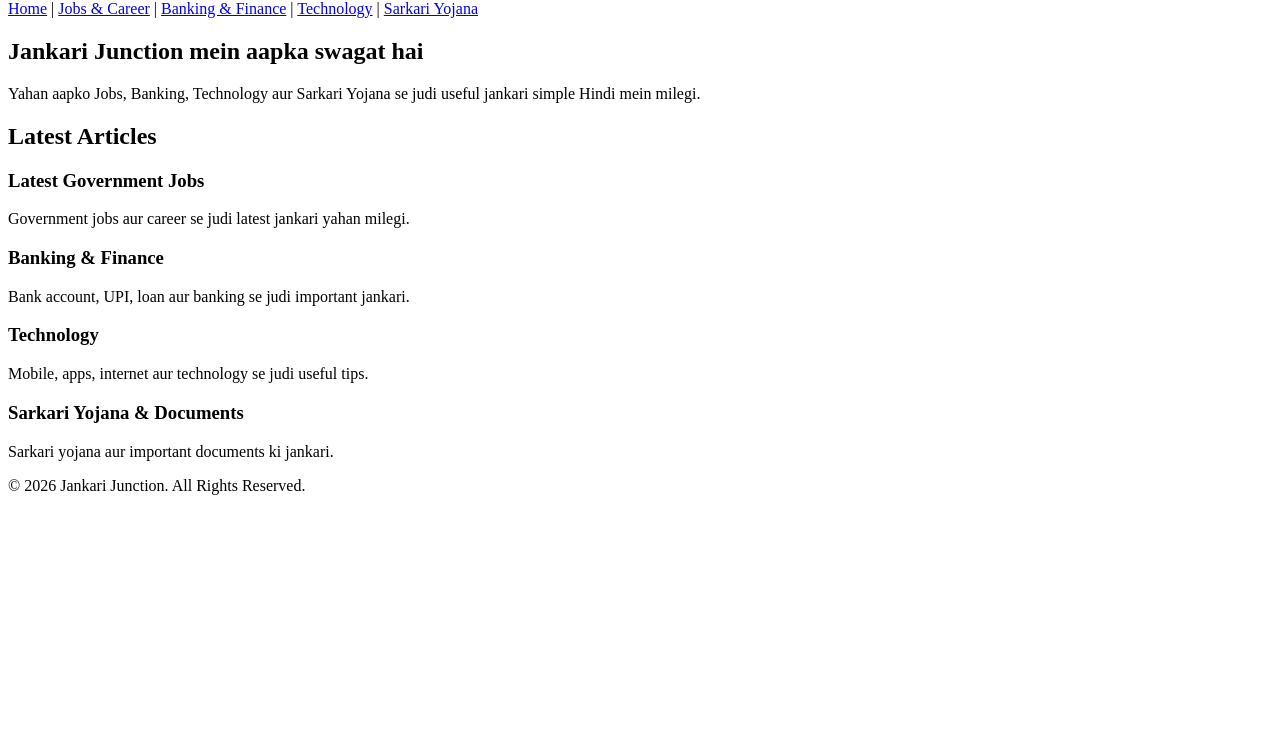
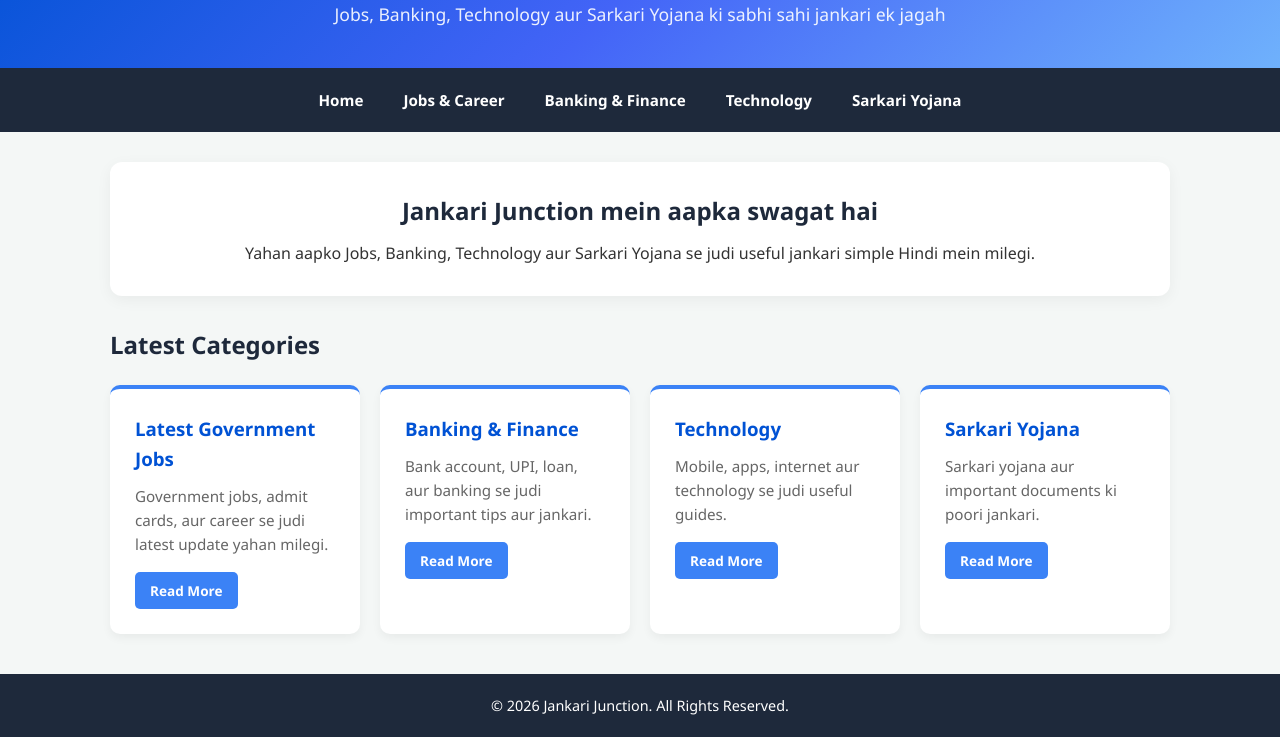
Before and after one commit to amjadchaman9999-source/jankari-junction, a plain HTML site: page index.html in a window 1280 px wide. Shown: the part 114-851 px from the top of the page. Before the commit the page ends 800 px from the top, so only its background shows below. Drawn offline with Linux system fonts and the light colour scheme.

Commit message:
Update index.html

```diff
--- a/index.html
+++ b/index.html
@@ -3,57 +3,81 @@
 <head>
     <meta charset="UTF-8">
     <meta name="viewport" content="width=device-width, initial-scale=1.0">
-    <title>Jankari Junction</title>
-    <meta name="description" content="Jankari Junction - Jobs, Banking, Technology aur Sarkari Yojana ki jankari">
+    <title>Jankari Junction - Jobs, Banking, Technology & Sarkari Yojana</title>
+    <style>
+        * { margin: 0; padding: 0; box-sizing: border-box; font-family: 'Segoe UI', Tahoma, Geneva, Verdana, sans-serif; }
+        body { background-color: #f4f7f6; color: #333; line-height: 1.6; }
+        header { background: linear-gradient(135deg, #0052d4, #4364f7, #6fb1fc); color: white; text-align: center; padding: 40px 20px; }
+        header h1 { font-size: 2.5rem; margin-bottom: 10px; }
+        header p { font-size: 1.1rem; opacity: 0.9; }
+        nav { background: #1e293b; display: flex; justify-content: center; flex-wrap: wrap; padding: 10px 0; }
+        nav a { color: white; text-decoration: none; padding: 10px 20px; font-weight: bold; font-size: 0.95rem; transition: 0.3s; }
+        nav a:hover { background: #3b82f6; border-radius: 5px; }
+        .container { max-width: 1100px; margin: 30px auto; padding: 0 20px; }
+        .hero-section { background: white; padding: 30px; border-radius: 12px; box-shadow: 0 4px 15px rgba(0,0,0,0.05); text-align: center; margin-bottom: 30px; }
+        .hero-section h2 { color: #1e293b; margin-bottom: 10px; }
+        .grid-container { display: grid; grid-template-columns: repeat(auto-fit, minmax(250px, 1fr)); gap: 20px; }
+        .card { background: white; border-radius: 10px; padding: 25px; box-shadow: 0 4px 10px rgba(0,0,0,0.05); border-top: 4px solid #3b82f6; transition: transform 0.2s; }
+        .card:hover { transform: translateY(-5px); }
+        .card h3 { color: #0052d4; margin-bottom: 10px; }
+        .card p { color: #666; font-size: 0.95rem; margin-bottom: 15px; }
+        .card a { display: inline-block; background: #3b82f6; color: white; text-decoration: none; padding: 8px 15px; border-radius: 5px; font-size: 0.85rem; font-weight: bold; }
+        .card a:hover { background: #1d4ed8; }
+        footer { text-align: center; padding: 20px; background: #1e293b; color: white; margin-top: 40px; font-size: 0.9rem; }
+    </style>
 </head>
 <body>
 
     <header>
         <h1>Jankari Junction</h1>
-        <p>Jobs, Banking, Technology aur Sarkari Yojana ki jankari</p>
+        <p>Jobs, Banking, Technology aur Sarkari Yojana ki sabhi sahi jankari ek jagah</p>
     </header>
 
     <nav>
-        <a href="#">Home</a> |
-        <a href="#">Jobs & Career</a> |
-        <a href="#">Banking & Finance</a> |
-        <a href="#">Technology</a> |
+        <a href="#">Home</a>
+        <a href="#">Jobs & Career</a>
+        <a href="#">Banking & Finance</a>
+        <a href="#">Technology</a>
         <a href="#">Sarkari Yojana</a>
     </nav>
 
-    <main>
-        <h2>Jankari Junction mein aapka swagat hai</h2>
+    <div class="container">
+        <div class="hero-section">
+            <h2>Jankari Junction mein aapka swagat hai</h2>
+            <p>Yahan aapko Jobs, Banking, Technology aur Sarkari Yojana se judi useful jankari simple Hindi mein milegi.</p>
+        </div>
 
-        <p>
-            Yahan aapko Jobs, Banking, Technology aur Sarkari Yojana
-            se judi useful jankari simple Hindi mein milegi.
-        </p>
+        <h2 style="margin-bottom: 20px; color: #1e293b;">Latest Categories</h2>
 
-        <h2>Latest Articles</h2>
+        <div class="grid-container">
+            <div class="card">
+                <h3>Latest Government Jobs</h3>
+                <p>Government jobs, admit cards, aur career se judi latest update yahan milegi.</p>
+                <a href="#">Read More</a>
+            </div>
 
-        <article>
-            <h3>Latest Government Jobs</h3>
-            <p>Government jobs aur career se judi latest jankari yahan milegi.</p>
-        </article>
+            <div class="card">
+                <h3>Banking & Finance</h3>
+                <p>Bank account, UPI, loan, aur banking se judi important tips aur jankari.</p>
+                <a href="#">Read More</a>
+            </div>
 
-        <article>
-            <h3>Banking & Finance</h3>
-            <p>Bank account, UPI, loan aur banking se judi important jankari.</p>
-        </article>
+            <div class="card">
+                <h3>Technology</h3>
+                <p>Mobile, apps, internet aur technology se judi useful guides.</p>
+                <a href="#">Read More</a>
+            </div>
 
-        <article>
-            <h3>Technology</h3>
-            <p>Mobile, apps, internet aur technology se judi useful tips.</p>
-        </article>
-
-        <article>
-            <h3>Sarkari Yojana & Documents</h3>
-            <p>Sarkari yojana aur important documents ki jankari.</p>
-        </article>
-    </main>
+            <div class="card">
+                <h3>Sarkari Yojana</h3>
+                <p>Sarkari yojana aur important documents ki poori jankari.</p>
+                <a href="#">Read More</a>
+            </div>
+        </div>
+    </div>
 
     <footer>
-        <p>© 2026 Jankari Junction. All Rights Reserved.</p>
+        <p>&copy; 2026 Jankari Junction. All Rights Reserved.</p>
     </footer>
 
 </body>
```
